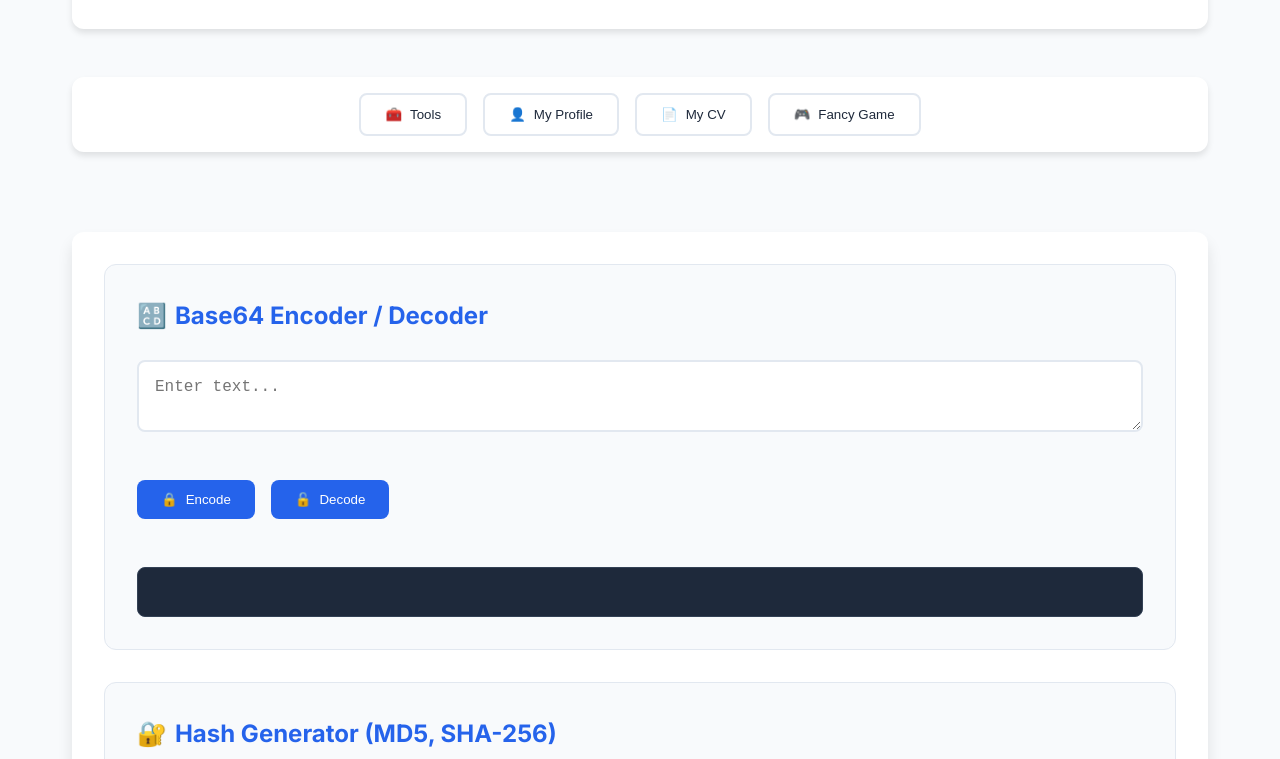
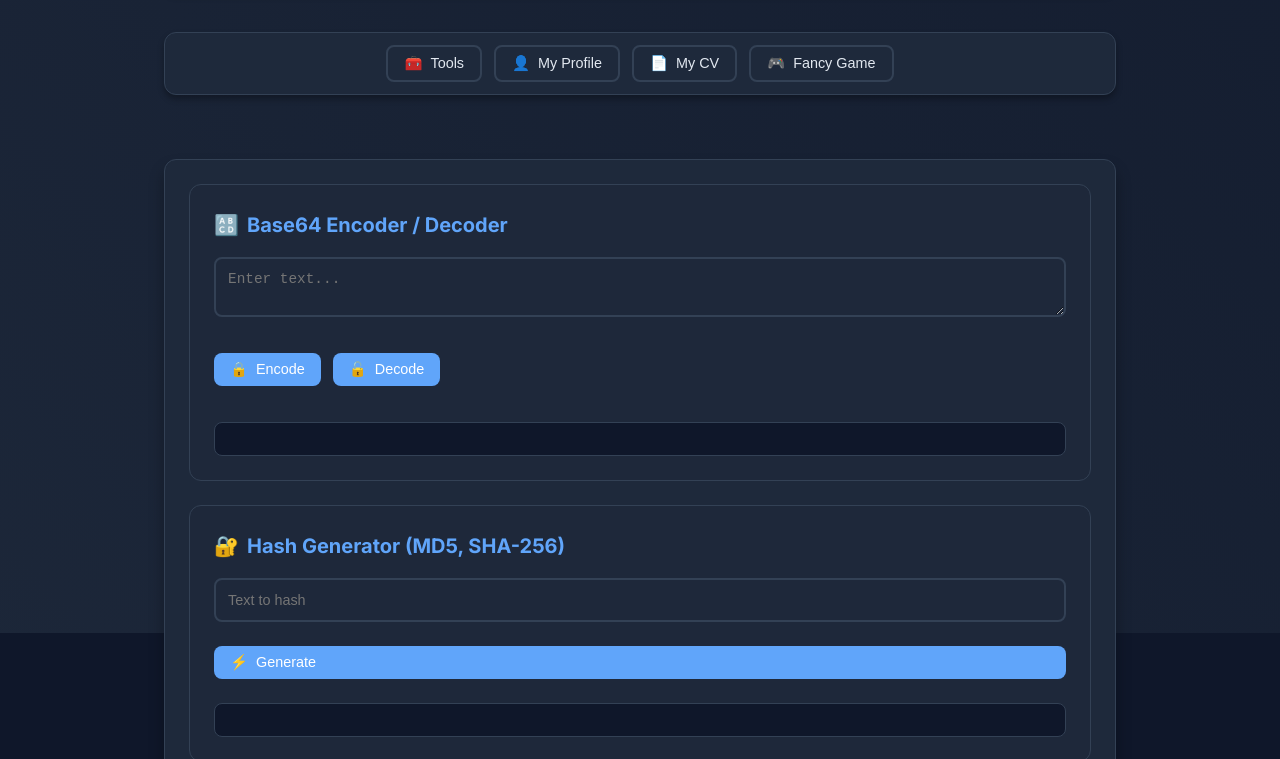
Before and after one commit to hosamyosri/cyberchef-lite, a plain HTML site: page index.html in a window 1280 px wide. Shown: the part 167-926 px from the top of the page. Drawn offline with nearby package versions, Linux system fonts and the light colour scheme.

Commit message:
feat: implement dark theme with dynamic background and adjust sizing

```diff
--- a/style.css
+++ b/style.css
@@ -1,17 +1,17 @@
-/* Modern color scheme */
+/* Modern color scheme - Dark Theme */
 :root {
-  --primary-color: #2563eb;
-  --secondary-color: #1e40af;
-  --background-color: #f8fafc;
-  --text-color: #1e293b;
-  --border-color: #e2e8f0;
+  --primary-color: #60a5fa;
+  --secondary-color: #3b82f6;
+  --background-color: #0f172a;
+  --card-bg: #1e293b;
+  --text-color: #e2e8f0;
+  --border-color: #334155;
   --hover-color: #3b82f6;
   --success-color: #10b981;
   --error-color: #ef4444;
-  --card-bg: #ffffff;
-  --shadow-sm: 0 1px 3px rgba(0, 0, 0, 0.1);
-  --shadow-md: 0 4px 6px rgba(0, 0, 0, 0.1);
-  --shadow-lg: 0 10px 15px rgba(0, 0, 0, 0.1);
+  --shadow-sm: 0 1px 3px rgba(0, 0, 0, 0.3);
+  --shadow-md: 0 4px 6px rgba(0, 0, 0, 0.3);
+  --shadow-lg: 0 10px 15px rgba(0, 0, 0, 0.3);
   --radius-sm: 0.375rem;
   --radius-md: 0.5rem;
   --radius-lg: 0.75rem;
@@ -30,28 +30,58 @@ body {
   color: var(--text-color);
   line-height: 1.6;
   min-height: 100vh;
+  position: relative;
+  overflow-x: hidden;
+}
+
+/* Dynamic background animation */
+body::before {
+  content: '';
+  position: fixed;
+  top: 0;
+  left: 0;
+  width: 100%;
+  height: 100%;
+  background: linear-gradient(45deg, #0f172a, #1e293b, #0f172a);
+  background-size: 400% 400%;
+  animation: gradientBG 15s ease infinite;
+  z-index: -1;
+}
+
+@keyframes gradientBG {
+  0% {
+    background-position: 0% 50%;
+  }
+  50% {
+    background-position: 100% 50%;
+  }
+  100% {
+    background-position: 0% 50%;
+  }
 }
 
 .container {
-  max-width: 1200px;
+  max-width: 1000px;
   margin: 0 auto;
-  padding: 2rem;
+  padding: 1.5rem;
   display: flex;
   flex-direction: column;
-  gap: 2rem;
+  gap: 1.5rem;
 }
 
 header {
   text-align: center;
-  padding: 2rem 0;
+  padding: 1.5rem;
   background: var(--card-bg);
   border-radius: var(--radius-lg);
   box-shadow: var(--shadow-md);
   margin-bottom: 1rem;
+  backdrop-filter: blur(10px);
+  border: 1px solid var(--border-color);
 }
 
 h1 {
-  font-size: 2.5rem;
+  font-size: 2rem;
   font-weight: 700;
   margin-bottom: 0.5rem;
   color: var(--primary-color);
@@ -61,9 +91,9 @@ h1 {
 }
 
 .subtitle {
-  color: #64748b;
-  font-size: 1.1rem;
-  max-width: 600px;
+  color: #94a3b8;
+  font-size: 1rem;
+  max-width: 500px;
   margin: 0 auto;
 }
 
@@ -71,20 +101,22 @@ h1 {
 .tabs {
   display: flex;
   justify-content: center;
-  gap: 1rem;
-  margin-bottom: 2rem;
+  gap: 0.75rem;
+  margin-bottom: 1.5rem;
   flex-wrap: wrap;
   background: var(--card-bg);
-  padding: 1rem;
+  padding: 0.75rem;
   border-radius: var(--radius-lg);
   box-shadow: var(--shadow-md);
+  backdrop-filter: blur(10px);
+  border: 1px solid var(--border-color);
 }
 
 .tablink {
   background-color: transparent;
   color: var(--text-color);
   border: 2px solid var(--border-color);
-  padding: 0.75rem 1.5rem;
+  padding: 0.5rem 1rem;
   cursor: pointer;
   border-radius: var(--radius-md);
   font-weight: 500;
@@ -92,6 +124,7 @@ h1 {
   display: flex;
   align-items: center;
   gap: 0.5rem;
+  font-size: 0.9rem;
 }
 
 .tablink:hover {
@@ -111,16 +144,18 @@ h1 {
 .tabcontent {
   background: var(--card-bg);
   border-radius: var(--radius-lg);
-  padding: 2rem;
+  padding: 1.5rem;
   box-shadow: var(--shadow-lg);
   margin-top: 1rem;
+  backdrop-filter: blur(10px);
+  border: 1px solid var(--border-color);
 }
 
 section {
-  margin-bottom: 2rem;
-  padding: 2rem;
+  margin-bottom: 1.5rem;
+  padding: 1.5rem;
   border-radius: var(--radius-lg);
-  background-color: var(--background-color);
+  background-color: rgba(30, 41, 59, 0.5);
   transition: all 0.3s ease;
   border: 1px solid var(--border-color);
 }
@@ -128,11 +163,12 @@ section {
 section:hover {
   transform: translateY(-2px);
   box-shadow: var(--shadow-md);
+  background-color: rgba(30, 41, 59, 0.7);
 }
 
 h2 {
-  font-size: 1.5rem;
-  margin-bottom: 1.5rem;
+  font-size: 1.25rem;
+  margin-bottom: 1rem;
   color: var(--primary-color);
   display: flex;
   align-items: center;
@@ -143,38 +179,39 @@ h2 {
 .tool-container {
   display: flex;
   flex-direction: column;
-  gap: 1rem;
+  gap: 0.75rem;
 }
 
 .button-group {
   display: flex;
-  gap: 1rem;
-  margin: 1rem 0;
+  gap: 0.75rem;
+  margin: 0.75rem 0;
 }
 
 /* Form elements */
 textarea, input {
   width: 100%;
-  padding: 1rem;
+  padding: 0.75rem;
   border: 2px solid var(--border-color);
   border-radius: var(--radius-md);
-  margin-bottom: 1rem;
-  font-size: 1rem;
+  margin-bottom: 0.75rem;
+  font-size: 0.9rem;
   transition: all 0.3s ease;
-  background: var(--card-bg);
+  background: rgba(30, 41, 59, 0.5);
+  color: var(--text-color);
 }
 
 textarea:focus, input:focus {
   outline: none;
   border-color: var(--primary-color);
-  box-shadow: 0 0 0 3px rgba(37, 99, 235, 0.1);
+  box-shadow: 0 0 0 3px rgba(96, 165, 250, 0.1);
 }
 
 button {
   background-color: var(--primary-color);
   color: white;
   border: none;
-  padding: 0.75rem 1.5rem;
+  padding: 0.5rem 1rem;
   border-radius: var(--radius-md);
   cursor: pointer;
   font-weight: 500;
@@ -182,6 +219,7 @@ button {
   display: inline-flex;
   align-items: center;
   gap: 0.5rem;
+  font-size: 0.9rem;
 }
 
 button:hover {
@@ -191,14 +229,15 @@ button:hover {
 }
 
 pre {
-  background-color: #1e293b;
+  background-color: #0f172a;
   color: #e2e8f0;
-  padding: 1.5rem;
+  padding: 1rem;
   border-radius: var(--radius-md);
   overflow-x: auto;
-  margin-top: 1rem;
+  margin-top: 0.75rem;
   font-family: 'Fira Code', monospace;
-  border: 1px solid #334155;
+  border: 1px solid var(--border-color);
+  font-size: 0.9rem;
 }
 
 /* Responsive design */
@@ -208,16 +247,16 @@ pre {
   }
 
   h1 {
-    font-size: 2rem;
+    font-size: 1.75rem;
   }
 
   .tablink {
-    padding: 0.5rem 1rem;
-    font-size: 0.9rem;
+    padding: 0.4rem 0.8rem;
+    font-size: 0.85rem;
   }
 
   section {
-    padding: 1.5rem;
+    padding: 1rem;
   }
 
   .button-group {
```
